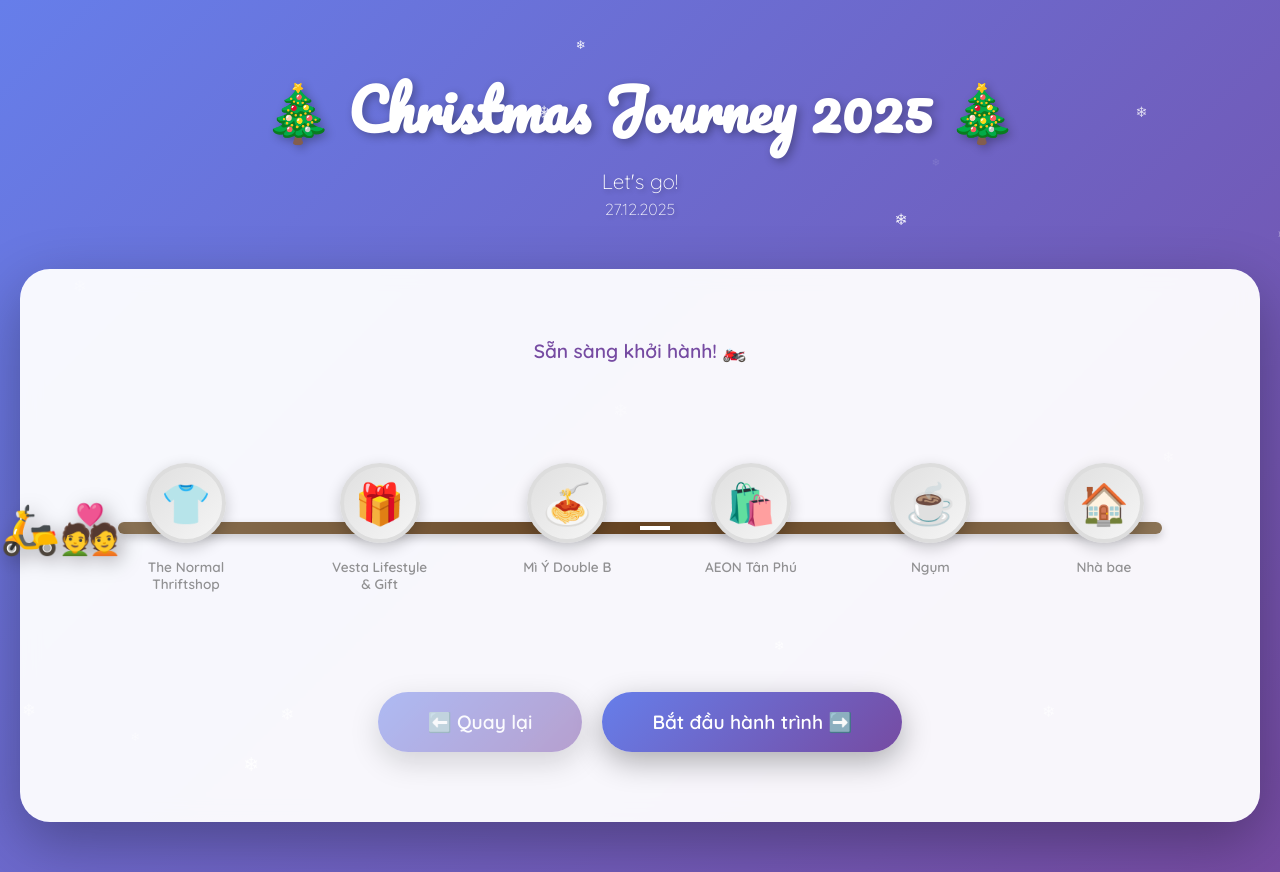
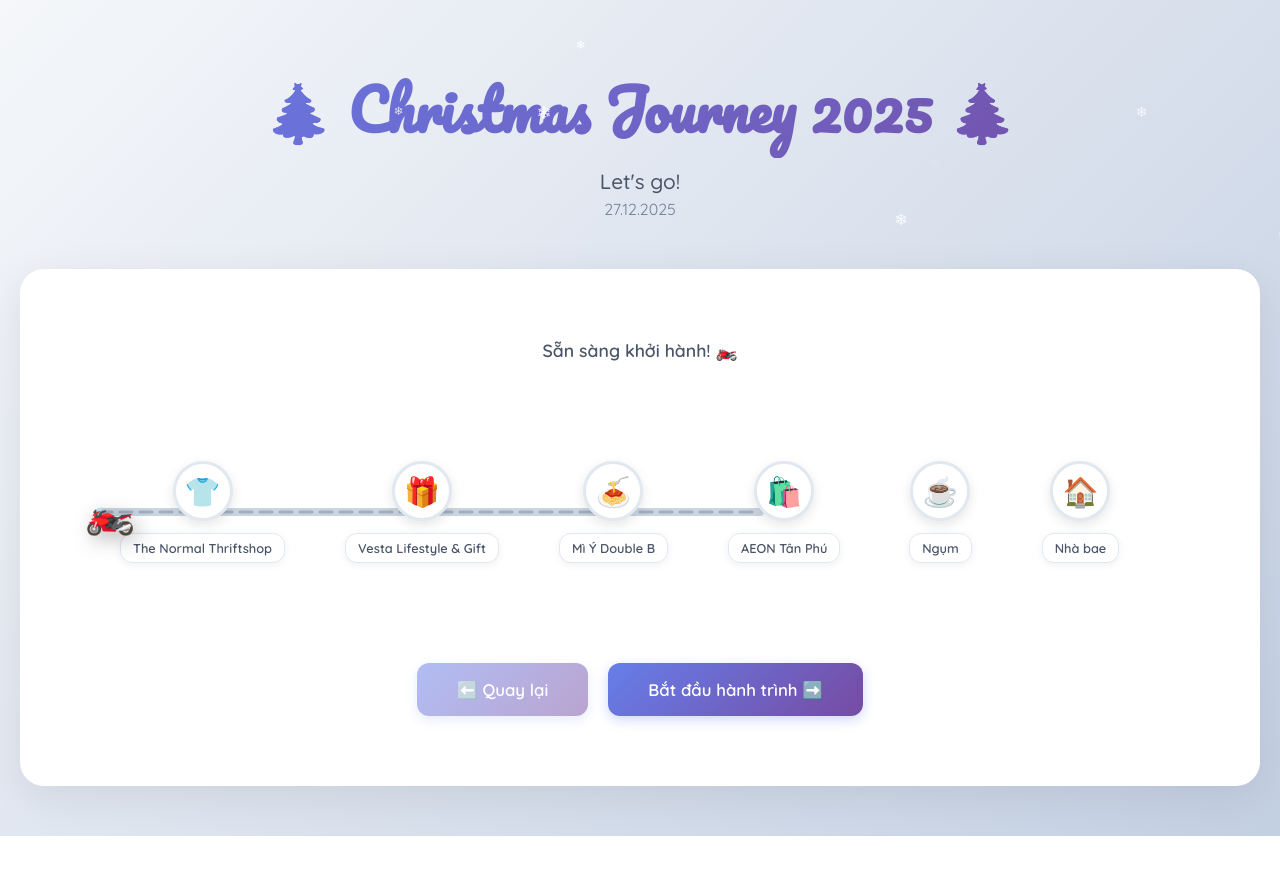
Before and after one commit to imCaoQuoc/christmax, a plain HTML site: page index.html in a window 1280 px wide. After the commit the page ends 836 px from the top, so only its background shows below. Drawn offline with Linux system fonts and the light colour scheme.

Commit message:
Refactor styles and enhance layout for journey map and location points

```diff
--- a/index.html
+++ b/index.html
@@ -17,7 +17,7 @@
         body {
             font-family: 'Quicksand', sans-serif;
             overflow-x: hidden;
-            background: linear-gradient(135deg, #667eea 0%, #764ba2 100%);
+            background: linear-gradient(135deg, #f5f7fa 0%, #c3cfe2 100%);
             min-height: 100vh;
         }
 
@@ -58,78 +58,72 @@
         .header h1 {
             font-family: 'Pacifico', cursive;
             font-size: 3.5em;
-            text-shadow: 3px 3px 10px rgba(0, 0, 0, 0.3);
+            background: linear-gradient(135deg, #667eea 0%, #764ba2 100%);
+            -webkit-background-clip: text;
+            -webkit-text-fill-color: transparent;
+            background-clip: text;
             margin-bottom: 10px;
         }
 
         .header p {
             font-size: 1.3em;
-            font-weight: 300;
-            text-shadow: 2px 2px 5px rgba(0, 0, 0, 0.3);
+            font-weight: 500;
+            color: #4a5568;
         }
 
         .header .subtitle {
             font-size: 1em;
             margin-top: 5px;
-            opacity: 0.9;
+            color: #718096;
+            font-weight: 400;
         }
 
         /* Journey Card */
         .journey-card {
-            background: rgba(255, 255, 255, 0.95);
-            backdrop-filter: blur(10px);
-            border-radius: 30px;
+            background: white;
+            border-radius: 24px;
             padding: 40px;
             margin: 30px auto;
-            box-shadow: 0 20px 60px rgba(0, 0, 0, 0.3);
+            box-shadow: 0 10px 40px rgba(0, 0, 0, 0.08);
             animation: fadeInUp 1s ease;
         }
 
         /* Journey Map Container */
         .journey-map {
             position: relative;
-            padding: 60px 20px;
+            padding: 40px 20px;
             margin: 40px 0;
+            min-height: 200px;
+            overflow-x: auto;
+            overflow-y: visible;
         }
 
-        /* Road/Path */
+        /* Straight Horizontal Road */
         .road {
             position: absolute;
+            left: 0;
             top: 50%;
-            left: 5%;
-            right: 5%;
-            height: 12px;
-            background: linear-gradient(90deg, #8B7355 0%, #654321 50%, #8B7355 100%);
-            border-radius: 10px;
             transform: translateY(-50%);
-            box-shadow: 0 4px 10px rgba(0, 0, 0, 0.2);
+            width: 100%;
+            height: 100px;
+            pointer-events: none;
         }
 
-        .road::before,
-        .road::after {
-            content: '';
-            position: absolute;
-            top: 50%;
-            width: 30px;
-            height: 4px;
-            background: white;
-            transform: translateY(-50%);
+        .road svg {
+            width: 100%;
+            height: 100%;
         }
 
-        .road::before {
-            left: 25%;
-        }
-
-        .road::after {
-            left: 50%;
-        }
-
-        /* Location Points Container */
+        /* Location Points Container - Horizontal Straight Line */
         .locations-container {
             position: relative;
             display: flex;
-            justify-content: space-between;
-            padding: 0 5%;
+            flex-direction: row;
+            gap: 60px;
+            padding: 20px 40px;
+            align-items: center;
+            justify-content: flex-start;
+            min-width: max-content;
         }
 
         /* Individual Location Point */
@@ -138,38 +132,41 @@
             display: flex;
             flex-direction: column;
             align-items: center;
+            gap: 12px;
             cursor: pointer;
             transition: all 0.3s ease;
             z-index: 2;
+            min-width: 80px;
         }
 
         .location-icon {
-            width: 80px;
-            height: 80px;
+            width: 60px;
+            height: 60px;
+            min-width: 60px;
             border-radius: 50%;
-            background: linear-gradient(135deg, #e0e0e0, #f5f5f5);
+            background: white;
             display: flex;
             align-items: center;
             justify-content: center;
-            font-size: 2.5em;
-            box-shadow: 0 5px 15px rgba(0, 0, 0, 0.2);
+            font-size: 1.8em;
+            box-shadow: 0 4px 12px rgba(0, 0, 0, 0.1);
             transition: all 0.4s ease;
-            border: 4px solid #ddd;
+            border: 3px solid #e2e8f0;
             position: relative;
         }
 
         .location-point.visited .location-icon {
             background: linear-gradient(135deg, #667eea, #764ba2);
-            border-color: #764ba2;
-            transform: scale(1.1);
-            animation: pulse 2s ease-in-out infinite;
+            border-color: #667eea;
+            transform: scale(1.05);
+            box-shadow: 0 6px 20px rgba(102, 126, 234, 0.3);
         }
 
         .location-point.active .location-icon {
-            background: linear-gradient(135deg, #f093fb, #f5576c);
-            border-color: #f5576c;
-            transform: scale(1.3);
-            box-shadow: 0 10px 30px rgba(245, 87, 108, 0.5);
+            background: linear-gradient(135deg, #667eea, #764ba2);
+            border-color: #667eea;
+            transform: scale(1.1);
+            box-shadow: 0 8px 25px rgba(102, 126, 234, 0.4);
             animation: glow 1.5s ease-in-out infinite;
         }
 
@@ -198,31 +195,35 @@
         }
 
         .location-label {
-            margin-top: 15px;
-            font-size: 0.85em;
+            font-size: 0.8em;
             font-weight: 600;
-            color: #666;
+            color: #4a5568;
             text-align: center;
-            max-width: 100px;
-            opacity: 0.7;
             transition: all 0.3s ease;
+            background: white;
+            padding: 6px 12px;
+            border-radius: 12px;
+            box-shadow: 0 2px 8px rgba(0, 0, 0, 0.06);
+            white-space: nowrap;
+            border: 1px solid #e2e8f0;
         }
 
         .location-point.active .location-label,
         .location-point.visited .location-label {
-            color: #764ba2;
-            opacity: 1;
-            font-size: 0.95em;
+            color: #667eea;
+            font-weight: 700;
+            border-color: #667eea;
+            background: #f7fafc;
         }
 
-        /* Motorbike */
+        /* Motorbike - moves along straight horizontal path */
         .motorbike {
             position: absolute;
+            left: 50px;
             top: 50%;
-            left: 0%;
             transform: translate(-50%, -50%);
-            font-size: 3em;
-            transition: left 1s ease-in-out;
+            font-size: 2.5em;
+            transition: all 1s cubic-bezier(0.4, 0, 0.2, 1);
             filter: drop-shadow(5px 5px 10px rgba(0, 0, 0, 0.3));
             z-index: 10;
         }
@@ -232,8 +233,8 @@
             text-align: center;
             margin: 30px 0 20px;
             font-weight: 600;
-            color: #764ba2;
-            font-size: 1.2em;
+            color: #4a5568;
+            font-size: 1.1em;
         }
 
         /* Location Info */
@@ -321,19 +322,19 @@
             background: linear-gradient(135deg, #667eea 0%, #764ba2 100%);
             color: white;
             border: none;
-            padding: 18px 50px;
-            font-size: 1.2em;
+            padding: 16px 40px;
+            font-size: 1.05em;
             font-weight: 600;
-            border-radius: 50px;
+            border-radius: 12px;
             cursor: pointer;
             transition: all 0.3s ease;
-            box-shadow: 0 10px 30px rgba(0, 0, 0, 0.3);
+            box-shadow: 0 4px 12px rgba(102, 126, 234, 0.3);
             font-family: 'Quicksand', sans-serif;
         }
 
         .btn:hover:not(:disabled) {
-            transform: translateY(-5px);
-            box-shadow: 0 15px 40px rgba(0, 0, 0, 0.4);
+            transform: translateY(-2px);
+            box-shadow: 0 6px 20px rgba(102, 126, 234, 0.4);
         }
 
         .btn:disabled {
@@ -443,14 +444,28 @@
                 padding: 20px;
             }
 
+            .location-point {
+                gap: 15px;
+                max-width: 100%;
+            }
+
+            .location-point:nth-child(odd) {
+                padding-left: 5%;
+            }
+
+            .location-point:nth-child(even) {
+                padding-right: 5%;
+            }
+
             .location-icon {
-                width: 50px;
-                height: 50px;
-                font-size: 1.5em;
+                width: 60px;
+                height: 60px;
+                min-width: 60px;
+                font-size: 1.8em;
             }
 
             .location-point.active .location-icon {
-                transform: scale(1.2);
+                transform: scale(1.15);
             }
 
             .location-point.visited .location-icon {
@@ -458,8 +473,8 @@
             }
 
             .location-label {
-                font-size: 0.65em;
-                max-width: 60px;
+                font-size: 0.85em;
+                padding: 6px 12px;
             }
 
             .motorbike {
@@ -476,7 +491,11 @@
             }
 
             .journey-map {
-                padding: 40px 10px;
+                padding: 30px 10px;
+            }
+
+            .locations-container {
+                gap: 100px;
             }
         }
     </style>
@@ -495,9 +514,13 @@
 
             <!-- Journey Map -->
             <div class="journey-map">
-                <div class="road"></div>
+                <div class="road">
+                    <svg id="roadPath" viewBox="0 0 600 1000" preserveAspectRatio="xMidYMid meet">
+                        <!-- Zigzag path will be drawn here -->
+                    </svg>
+                </div>
                 <div class="locations-container" id="locationsContainer"></div>
-                <div class="motorbike" id="motorbike">🛵💑</div>
+                <div class="motorbike" id="motorbike">🏍️</div>
             </div>
 
             <!-- Location Info -->
@@ -581,6 +604,9 @@
             const container = document.getElementById('locationsContainer');
             container.innerHTML = '';
 
+            // Draw zigzag path
+            drawZigzagPath();
+
             locations.forEach((loc, index) => {
                 const point = document.createElement('div');
                 point.className = 'location-point';
@@ -593,6 +619,51 @@
 
                 container.appendChild(point);
             });
+        }
+
+        // Draw straight horizontal road
+        function drawZigzagPath() {
+            const svg = document.getElementById('roadPath');
+            if (!svg) return;
+
+            const points = locations.length;
+            if (points < 2) return;
+
+            // Calculate SVG dimensions for straight road
+            const spacing = 110;  // Space between points
+            const totalWidth = (points * spacing) + 100;
+            const height = 100;
+
+            svg.setAttribute('viewBox', `0 0 ${totalWidth} ${height}`);
+            svg.setAttribute('preserveAspectRatio', 'xMinYMid meet');
+
+            // Create straight horizontal line
+            const startX = 40;
+            const endX = 40 + (points * spacing);
+            const centerY = height / 2;
+
+            let pathData = `M ${startX} ${centerY} L ${endX} ${centerY}`;
+
+            // Create path element
+            const path = document.createElementNS('http://www.w3.org/2000/svg', 'path');
+            path.setAttribute('d', pathData);
+            path.setAttribute('fill', 'none');
+            path.setAttribute('stroke', '#cbd5e0');
+            path.setAttribute('stroke-width', '8');
+            path.setAttribute('stroke-linecap', 'round');
+
+            // Add dashed line
+            const dashedPath = document.createElementNS('http://www.w3.org/2000/svg', 'path');
+            dashedPath.setAttribute('d', pathData);
+            dashedPath.setAttribute('fill', 'none');
+            dashedPath.setAttribute('stroke', '#a0aec0');
+            dashedPath.setAttribute('stroke-width', '3');
+            dashedPath.setAttribute('stroke-dasharray', '12,8');
+            dashedPath.setAttribute('stroke-linecap', 'round');
+
+            svg.innerHTML = '';
+            svg.appendChild(path);
+            svg.appendChild(dashedPath);
         }
 
         // Snowfall effect
@@ -664,13 +735,25 @@
                 }
             });
 
-            // Update motorbike position
+            // Update motorbike position along straight horizontal path
             const motorbike = document.getElementById('motorbike');
-            if (currentLocation >= 0) {
-                const percentage = (currentLocation / (locations.length - 1)) * 90 + 5;
-                motorbike.style.left = percentage + '%';
+            const journeyMap = document.querySelector('.journey-map');
+
+            if (currentLocation >= 0 && journeyMap) {
+                const points = document.querySelectorAll('.location-point');
+                if (points[currentLocation]) {
+                    const point = points[currentLocation];
+                    const pointRect = point.getBoundingClientRect();
+                    const mapRect = journeyMap.getBoundingClientRect();
+
+                    // Calculate horizontal position
+                    const leftOffset = pointRect.left - mapRect.left + (pointRect.width / 2);
+                    motorbike.style.left = leftOffset + 'px';
+                    motorbike.style.top = '50%';  // Always centered
+                }
             } else {
-                motorbike.style.left = '0%';
+                motorbike.style.left = '50px';
+                motorbike.style.top = '50%';
             }
 
             // Update progress text
```
